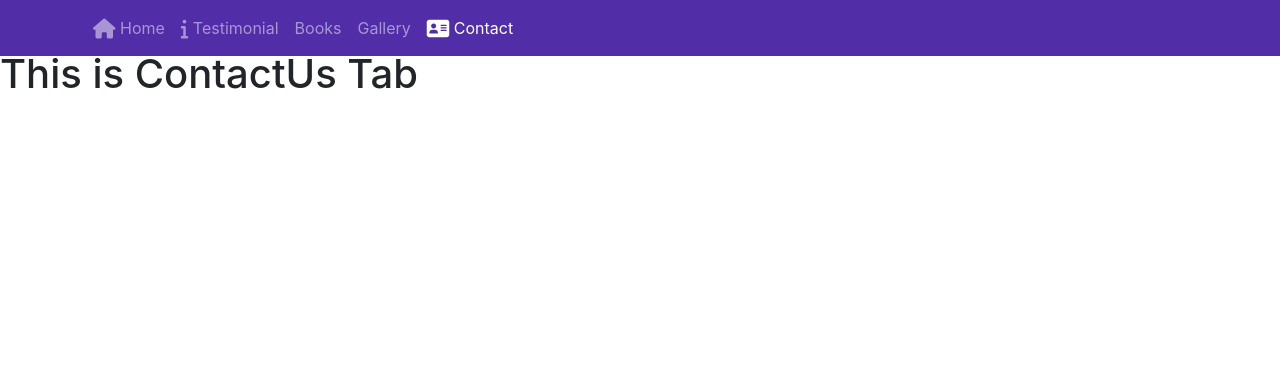
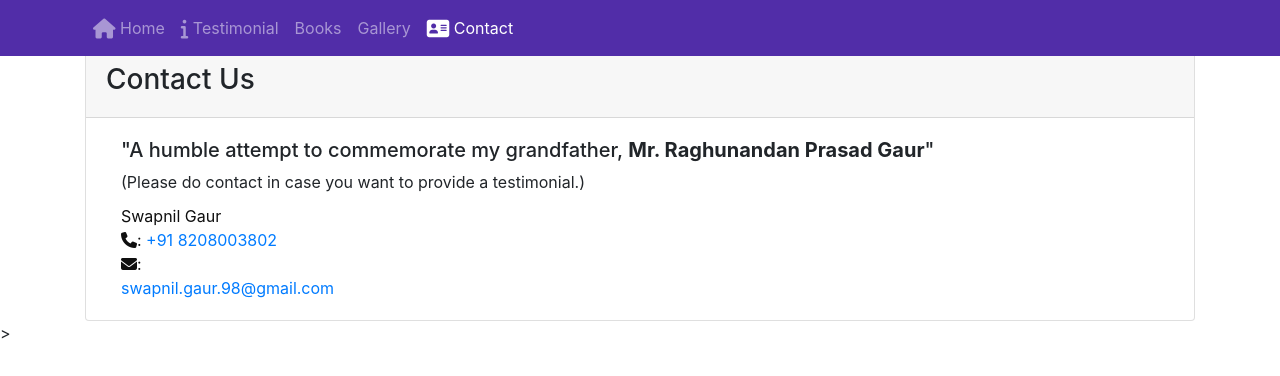
Before and after one commit to swepzero/RPGaur, a website: page contactus.html in a window 1280 px wide. Drawn offline with nearby package versions, Linux system fonts and the light colour scheme.

Commit message:
ContactUs Tab Raw

```diff
--- a/contactus.html
+++ b/contactus.html
@@ -35,7 +35,27 @@
             </div>
         </nav>
 
-        <h1>This is ContactUs Tab</h1>
+        <div class="container">
+            <div class="card">
+                <div class="card-header">
+                    <h3>Contact Us</h3>
+                </div>
+                <div class="card-body">
+                    <div class="col-12">
+                        <h5>"A humble attempt to commemorate my grandfather, <b>Mr. Raghunandan Prasad Gaur</b>"</h5>
+                        <div>(Please do contact in case you want to provide a testimonial.)</div>
+                    </div>
+                    <div class="col-12 col-sm-3" style="margin-top: 10px;">
+                        <address style="font-size: 100%">
+                            Swapnil Gaur<br>
+                            <i class="fa fa-phone"></i>: <a href="tel:+918208003802">+91 8208003802</a><br>
+                            <i class="fa fa-envelope"></i>:
+                            <a href="mailto:swapnil.gaur.98@gmail.com">swapnil.gaur.98@gmail.com</a>
+                        </address>
+                    </div>
+                </div>
+            </div>
+        </div>>
 
         <!-- jQuery first, then Popper.js, then Bootstrap JS. -->
         <script src="node_modules/jquery/dist/jquery.slim.min.js"></script>
```
